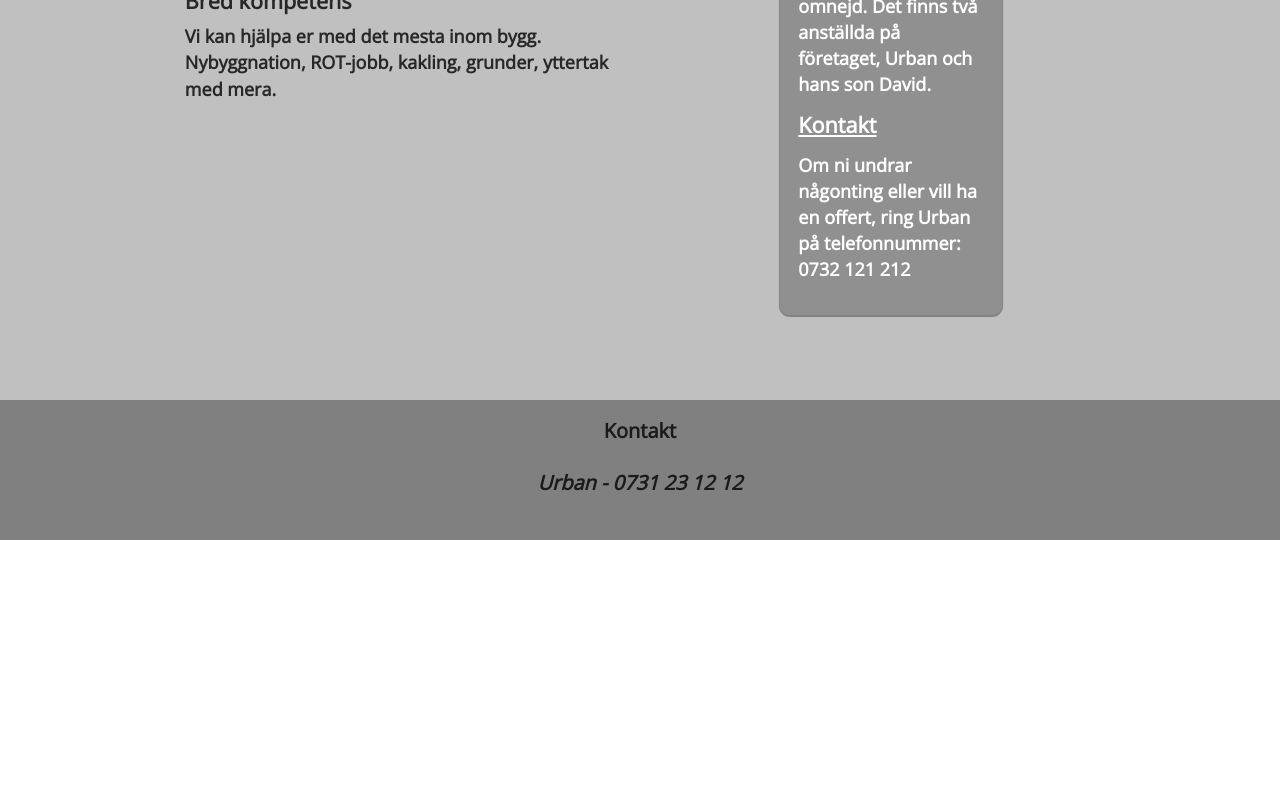
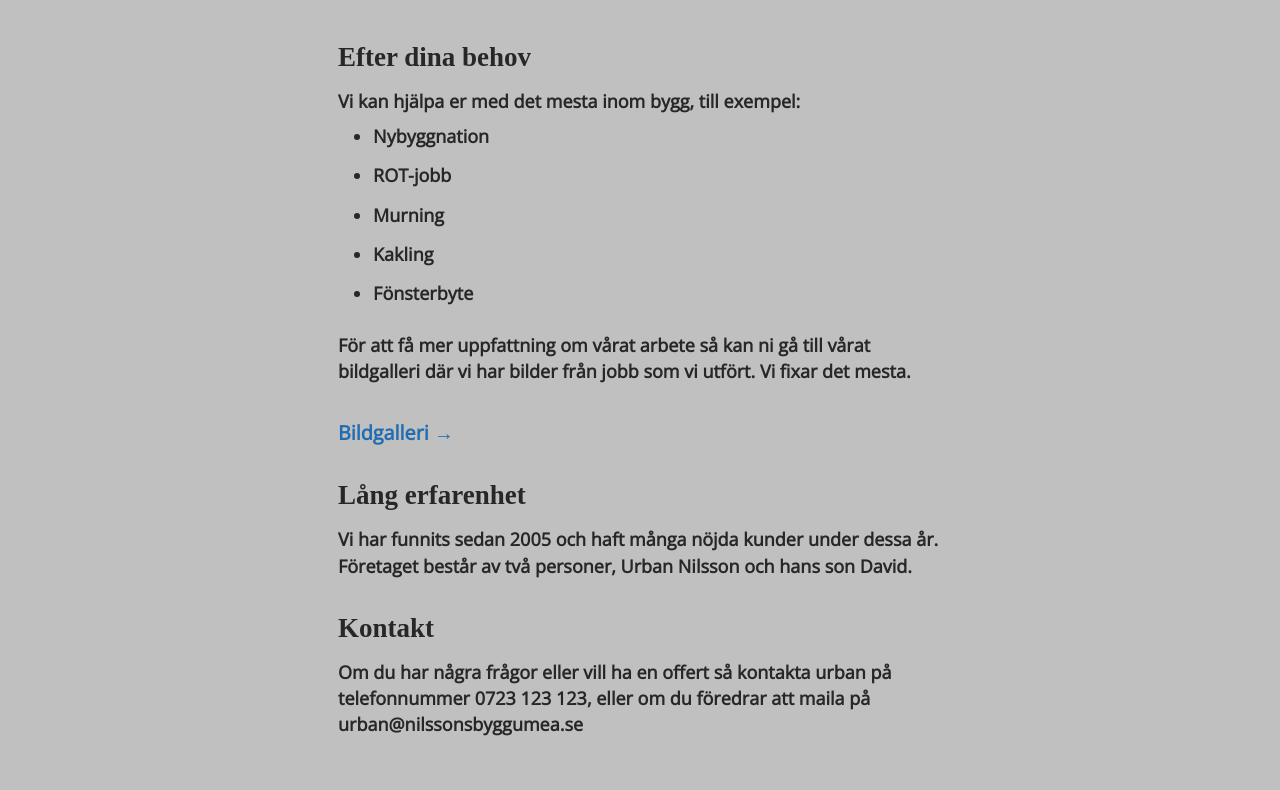
Before and after one commit to Alenius/nbu, a Gatsby site: page / in a window 1280 px wide. Shown: the part 260-1050 px from the top of the page. Before the commit the page ends 800 px from the top, so only its background shows below. Built offline with nearby package versions, Linux system fonts and the light colour scheme; Gatsby itself is replaced by a stand-in of ours.

Commit message:
feat (index):
large rework of the design

```diff
--- a/src/pages/index.js
+++ b/src/pages/index.js
@@ -5,19 +5,27 @@ import Layout from "../components/layout"
 import Image from "../components/image"
 import SEO from "../components/seo"
 
-import styled from "styled-components"
+import styled, { keyframes } from "styled-components"
+
+const fadeIn = keyframes`
+  0% {
+    opacity: 0;
+  }
+  100% {
+    opacity: 1;
+  }
+`
 
 const PageContainer = styled.div`
   display: flex;
-  flex-direction: row;
-  padding: 0 auto;
-  width: 80%;
+  flex-direction: column;
+  padding: 5rem 0;
+  align-items: center;
 `
 const MainContainer = styled.div`
   display: flex;
-  flex: 4;
   flex-direction: column;
-  align-items: center;
+  max-width: 50%;
 `
 const TextContainer = styled.div`
   display: flex;
@@ -27,41 +35,43 @@ const TextContainer = styled.div`
 `
 
 const MainTitle = styled.div`
-  font-size: 1.75rem;
-  padding-bottom: 1.5rem;
+  font-family: "Oswald", "Open-Sans", "sans-serif";
+  align-self: center;
+  font-size: 2.5rem;
+  padding-bottom: 4rem;
+  animation: ${fadeIn} 1s ease-in-out;
+  font-style: italic;
 `
 
 const SubTitle = styled.div`
-  font-size: 1.2rem;
-  align-self: flex-start;
-  padding-bottom: 0.5rem;
+  font-family: "Oswald", "Open-Sans", "sans-serif";
+  font-size: 1.5rem;
+  padding-bottom: 1rem;
+  opacity: 0;
+  animation: ${fadeIn} 1s ease-in-out forwards;
+  animation-delay: 0.25s;
 `
 
 const MainText = styled.div`
   font-size: 1rem;
-  padding-bottom: 1.5rem;
-  align-self: flex-start;
+  padding-bottom: 2rem;
+  opacity: 0;
+  animation: ${fadeIn} 1s ease-in-out forwards;
+  animation-delay: 0.5s;
+`
+const StyledLink = styled(Link)`
+  font-size: 1.1rem;
+  text-decoration: none;
+  color: #226db1;
+  opacity: 0;
+  padding-bottom: 2rem;
+  animation: ${fadeIn} 1s ease-in-out forwards;
+  animation-delay: 0.5s;
 `
 
-const SideContainer = styled.div`
-  flex: 1;
-  background-color: white;
-  padding: 1rem;
-  border-radius: 10px;
-  background-color: rgba(0, 0, 0, 0.25);
-  box-shadow: 0px 1px 1px 1px gray;
-`
-
-const SideTitle = styled.div`
-  color: white;
-  text-decoration: underline;
-  font-size: 1.2rem;
-  padding-bottom: 0.8rem;
-`
-
-const SideInfo = styled.div`
-  color: white;
-  padding-bottom: 0.8rem;
+const StyledList = styled.ul`
+  padding: 0.5rem;
+  padding-bottom: 0;
 `
 
 const IndexPage = () => (
@@ -69,30 +79,39 @@ const IndexPage = () => (
     <SEO title="Hem" />
     <PageContainer>
       <MainContainer>
-        <TextContainer>
-          <MainTitle>Din snickare i Umeå</MainTitle>
-          <MainText>
-            Vi är ett byggföretag som bryr sig om kundernas bästa.
-          </MainText>
-          <SubTitle>Bred kompetens</SubTitle>
-          <MainText>
-            Vi kan hjälpa er med det mesta inom bygg. Nybyggnation, ROT-jobb,
-            kakling, grunder, yttertak med mera.
-          </MainText>
-        </TextContainer>
+        <MainTitle>Din snickare i Umeå</MainTitle>
+        <SubTitle>Efter dina behov</SubTitle>
+        <MainText>
+          Vi kan hjälpa er med det mesta inom bygg, till exempel:
+          <StyledList>
+            <li>Nybyggnation</li>
+            <li>ROT-jobb</li>
+            <li>Murning</li>
+            <li>Kakling</li>
+            <li>Fönsterbyte</li>
+          </StyledList>
+          För att få mer uppfattning om vårat arbete så kan ni gå till vårat
+          bildgalleri där vi har bilder från jobb som vi utfört. Vi fixar det
+          mesta.
+        </MainText>
+        <StyledLink
+          to="/pictures/"
+          activeStyle={{ color: "#226db1", textDecoration: "underline" }}
+        >
+          {"Bildgalleri \u2192"}
+        </StyledLink>
+        <SubTitle>Lång erfarenhet</SubTitle>
+        <MainText>
+          Vi har funnits sedan 2005 och haft många nöjda kunder under dessa år.
+          Företaget består av två personer, Urban Nilsson och hans son David.
+        </MainText>
+        <SubTitle>Kontakt</SubTitle>
+        <MainText>
+          Om du har några frågor eller vill ha en offert så kontakta urban på
+          telefonnummer 0723 123 123, eller om du föredrar att maila på
+          urban@nilssonsbyggumea.se
+        </MainText>
       </MainContainer>
-      <SideContainer>
-        <SideTitle>Om oss</SideTitle>
-        <SideInfo>
-          Nilssons bygg Umeå startades 2005 och jobbar i Umeå med omnejd. Det
-          finns två anställda på företaget, Urban och hans son David.
-        </SideInfo>
-        <SideTitle>Kontakt</SideTitle>
-        <SideInfo>
-          Om ni undrar någonting eller vill ha en offert, ring Urban på
-          telefonnummer: 0732 121 212
-        </SideInfo>
-      </SideContainer>
     </PageContainer>
   </Layout>
 )
```
